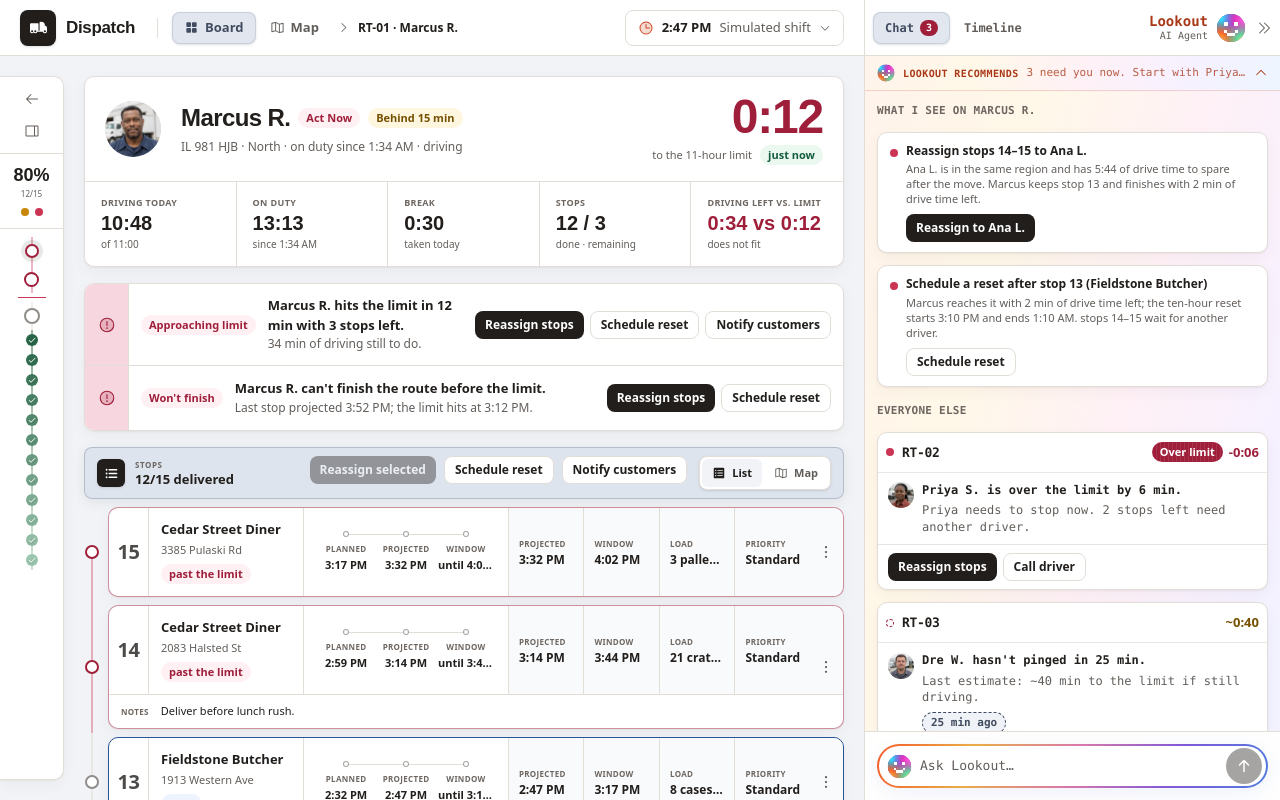
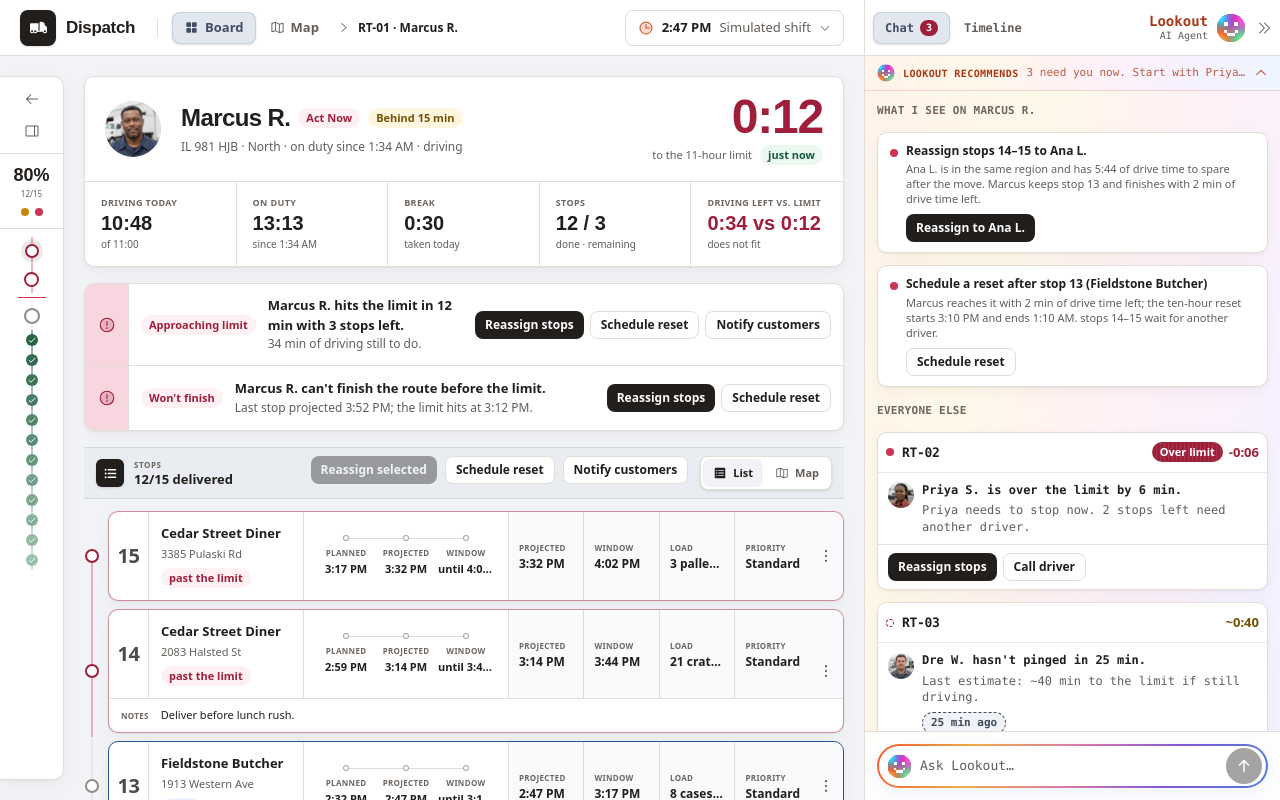
Before and after one commit to davekeller/dispatcher-dashboard, a React (Vite) app: page /routes/drv-01 in a window 1280 px wide. Built offline with nearby package versions, Linux system fonts and the light colour scheme.

Commit message:
Flatten the Stops navigation bar

```diff
--- a/src/views/route/RouteFilePage.tsx
+++ b/src/views/route/RouteFilePage.tsx
@@ -88,7 +88,7 @@ export default function RouteFilePage() {
         {card.alerts.length > 0 && <AlertStrip view={view} card={card} />}
         {stale && <StaleBanner view={view} />}
         <section>
-          <header className="sticky top-0 z-30 mb-2 flex min-h-12 items-center gap-3 rounded-control border border-offline/25 bg-offline-board/90 px-3 py-2 shadow-[0_3px_12px_rgb(66_76_96/0.10)] backdrop-blur">
+          <header className="sticky top-0 z-30 mb-3 flex min-h-12 w-full items-center gap-3 border-y border-nav-selected-line/70 bg-nav-selected/55 px-3 py-2 backdrop-blur">
             <div className="flex min-w-0 items-center gap-2.5">
               <span className="flex h-7 w-7 shrink-0 items-center justify-center rounded-[6px] bg-ink text-on-accent shadow-sm" aria-hidden="true">
                 <ListBullets size={15} weight="bold" />
```
Also changed, not shown: 3 other files (tests, documents, lock files or other folders).
